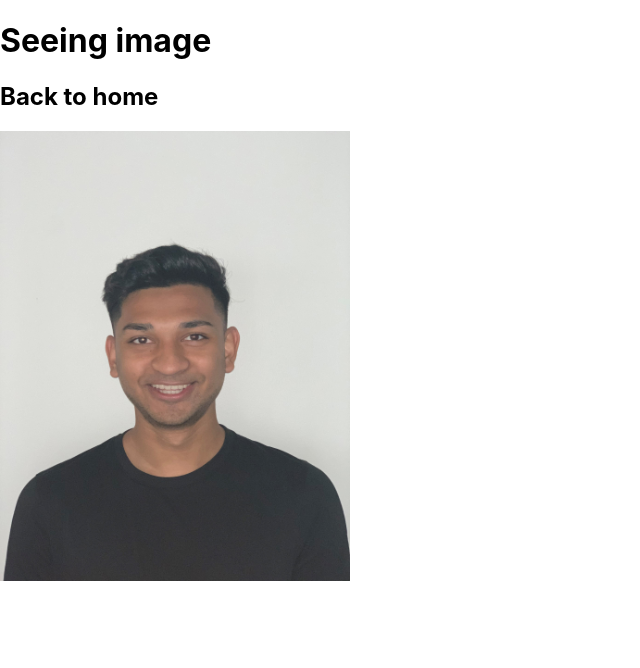
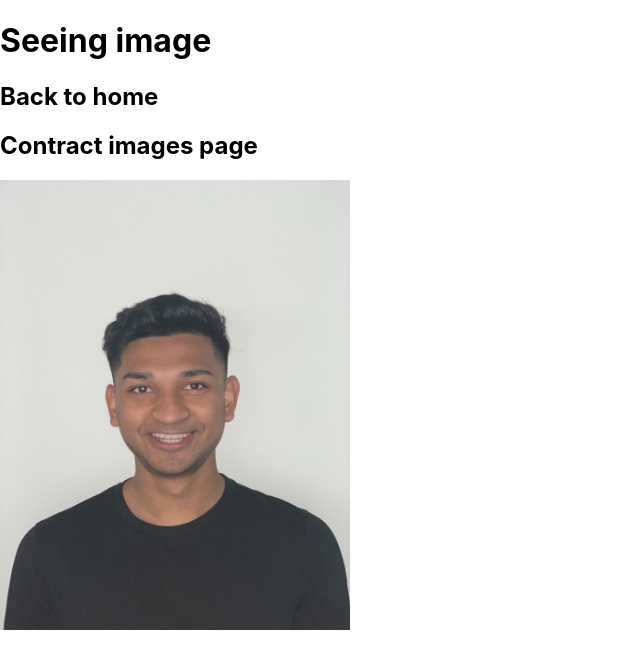
Before and after one commit to pranabislam/test_gh_pages, a Next.js app: page /image_test in a window 1280 px wide. Shown: the top 668 px of the page, without its empty margins (0-640 px from the left). Built offline with nearby package versions, Linux system fonts and the light colour scheme.

Commit message:
Add image comments to image_test

```diff
--- /dev/null
+++ b/pages/contracts_main.tsx
@@ -0,0 +1,6 @@
+import Link from 'next/link';
+import Image from 'next/image';
+
+export default function FirstPost() {
+  return <></>;
+}
--- a/pages/image_test.tsx
+++ b/pages/image_test.tsx
@@ -8,6 +8,9 @@ export default function FirstPost() {
       <h1>Seeing image</h1>
       <h2>
         <Link href="/">Back to home</Link>
+      </h2>
+      <h2>
+        <Link href="/contracts_main">Contract images page</Link>
       </h2>
       <div>
         <Image
@@ -20,6 +23,26 @@ export default function FirstPost() {
           //layout="fixed" // layout="fill", layout="intrinsic"
         />
       </div>
+      {/* <div>
+        <Image
+          //src="/static/images/id_photo.jpg"
+          //src={mypic}
+          src="/contracts/IMG_3402.JPG"
+          alt="Picture of rohith"
+          width={550}
+          height={450}
+          //layout="fixed" // layout="fill", layout="intrinsic"
+        />
+        <Image
+          //src="/static/images/id_photo.jpg"
+          //src={mypic}
+          src="/contracts/drawisland.png"
+          alt="Picture of intiials"
+          width={350}
+          height={350}
+          //layout="fixed" // layout="fill", layout="intrinsic"
+        />
+      </div> */}
     </>
   );
 }
```
Also changed, not shown: public/contracts/drawisland.png (added), 1 other file (tests, documents, lock files or other folders).
